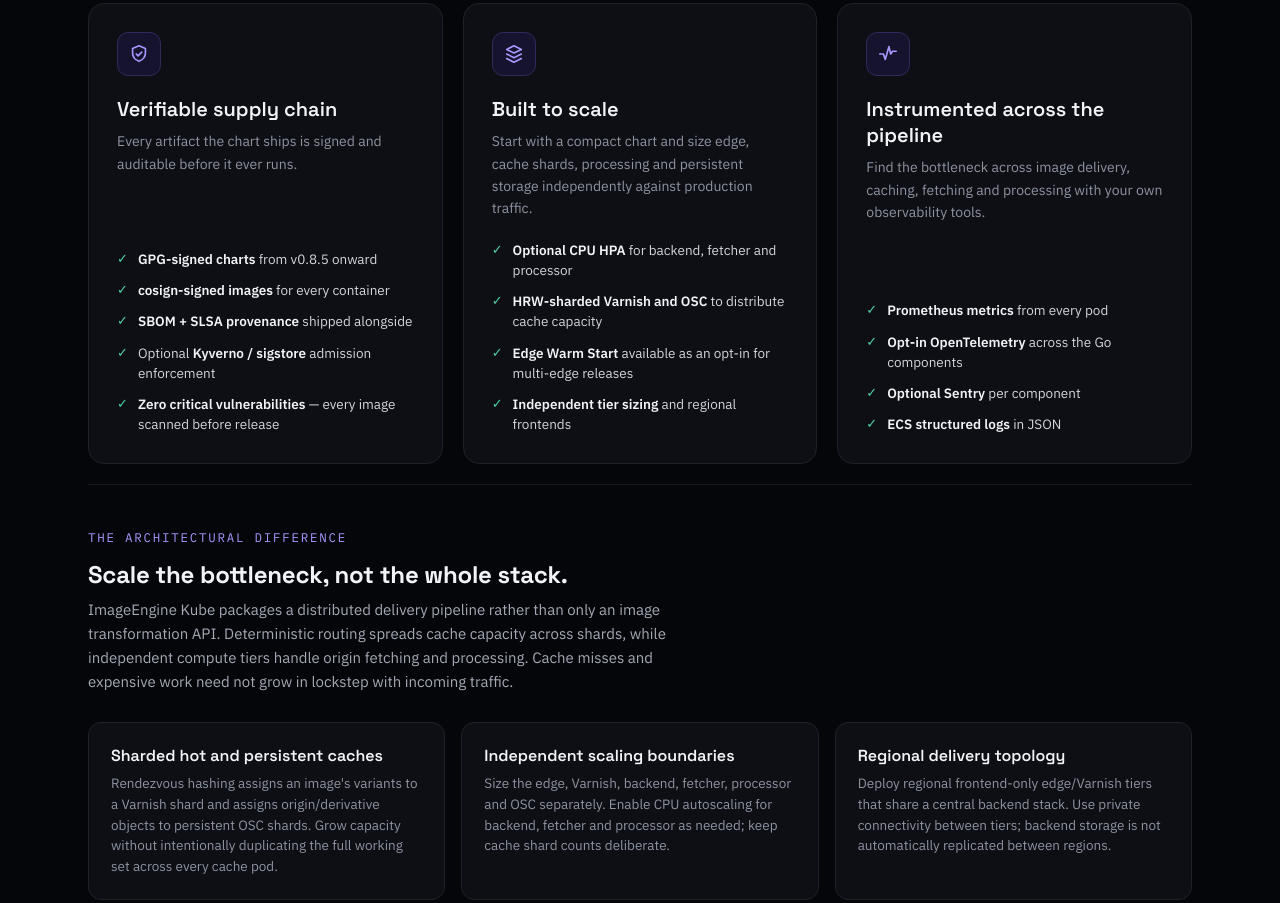
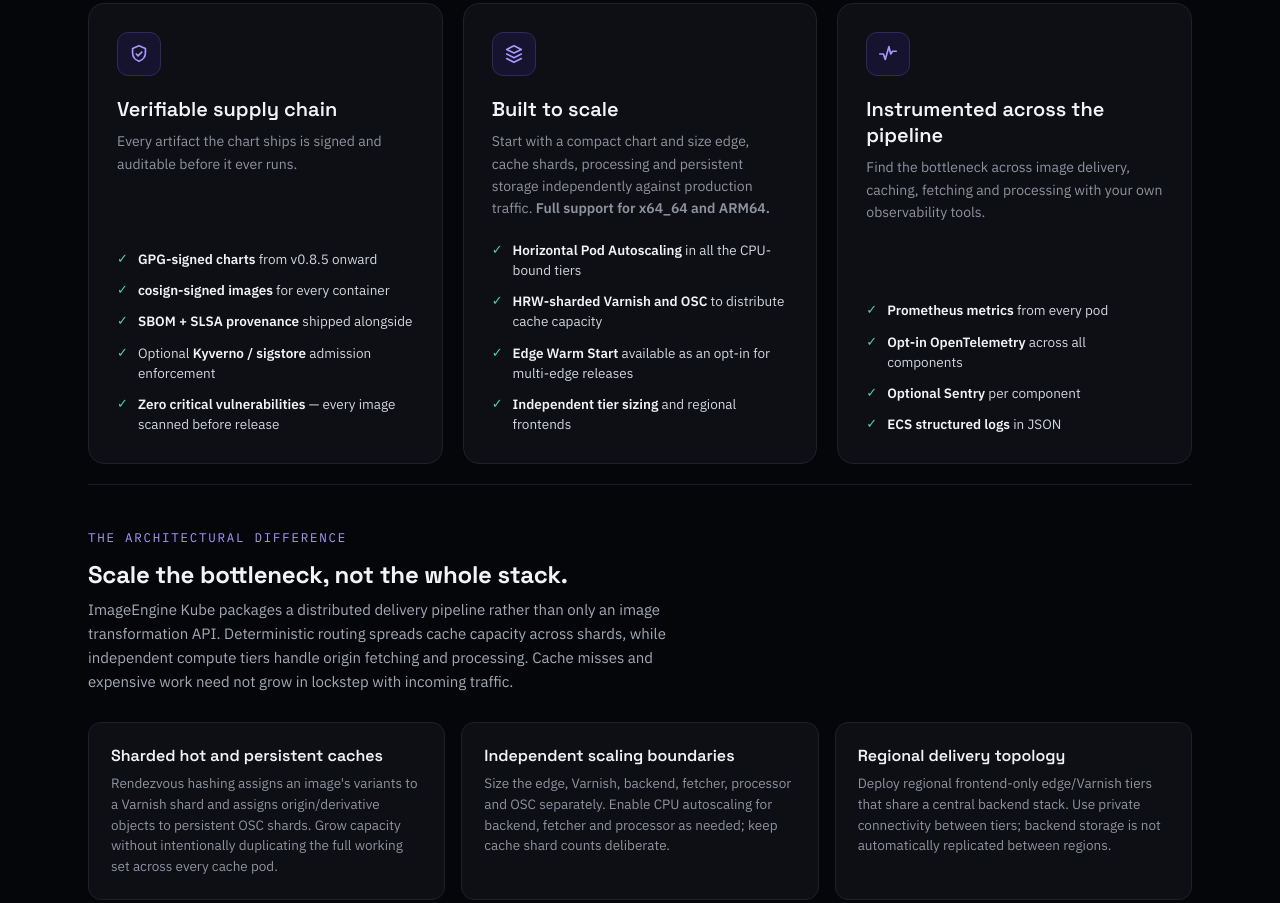
Before and after one commit to imgeng/imageengine-kube-helm, a plain HTML site: page index.html in a window 1280 px wide. Shown: the part 1256-2159 px from the top of the page. Drawn offline with Linux system fonts and the light colour scheme.

Commit message:
chore: cleanup some verbiage

```diff
--- a/index.html
+++ b/index.html
@@ -152,9 +152,9 @@
             <svg width="22" height="22" viewBox="0 0 24 24" fill="none" stroke-width="1.8" stroke-linecap="round" stroke-linejoin="round"><path d="M12 3l8 4-8 4-8-4 8-4z"></path><path d="M4 12l8 4 8-4"></path><path d="M4 17l8 4 8-4"></path></svg>
           </span>
           <h3 class="card-title">Built to scale</h3>
-          <p class="card-desc">Start with a compact chart and size edge, cache shards, processing and persistent storage independently against production traffic.</p>
+          <p class="card-desc">Start with a compact chart and size edge, cache shards, processing and persistent storage independently against production traffic.  <strong>Full support for x64_64 and ARM64.</strong></p>
           <div class="checklist">
-            <div class="check"><span class="check-mark">✓</span><span class="check-text"><strong>Optional CPU HPA</strong> for backend, fetcher and processor</span></div>
+            <div class="check"><span class="check-mark">✓</span><span class="check-text"><strong>Horizontal Pod Autoscaling</strong> in all the CPU-bound tiers</span></div>
             <div class="check"><span class="check-mark">✓</span><span class="check-text"><strong>HRW-sharded Varnish and OSC</strong> to distribute cache capacity</span></div>
             <div class="check"><span class="check-mark">✓</span><span class="check-text"><strong>Edge Warm Start</strong> available as an opt-in for multi-edge releases</span></div>
             <div class="check"><span class="check-mark">✓</span><span class="check-text"><strong>Independent tier sizing</strong> and regional frontends</span></div>
@@ -170,7 +170,7 @@
           <p class="card-desc">Find the bottleneck across image delivery, caching, fetching and processing with your own observability tools.</p>
           <div class="checklist">
             <div class="check"><span class="check-mark">✓</span><span class="check-text"><strong>Prometheus metrics</strong> from every pod</span></div>
-            <div class="check"><span class="check-mark">✓</span><span class="check-text"><strong>Opt-in OpenTelemetry</strong> across the Go components</span></div>
+            <div class="check"><span class="check-mark">✓</span><span class="check-text"><strong>Opt-in OpenTelemetry</strong> across all components</span></div>
             <div class="check"><span class="check-mark">✓</span><span class="check-text"><strong>Optional Sentry</strong> per component</span></div>
             <div class="check"><span class="check-mark">✓</span><span class="check-text"><strong>ECS structured logs</strong> in JSON</span></div>
           </div>
@@ -248,7 +248,7 @@
 
           <div class="tile">
             <div class="tile-title">Works with every major CDN</div>
-            <div class="tile-desc">Drop it in front of CloudFront, Fastly, Akamai and the rest.</div>
+            <div class="tile-desc">Drop it in front of Cloudflare, CloudFront, Fastly, Akamai and the rest.</div>
           </div>
 
         </div>
```
